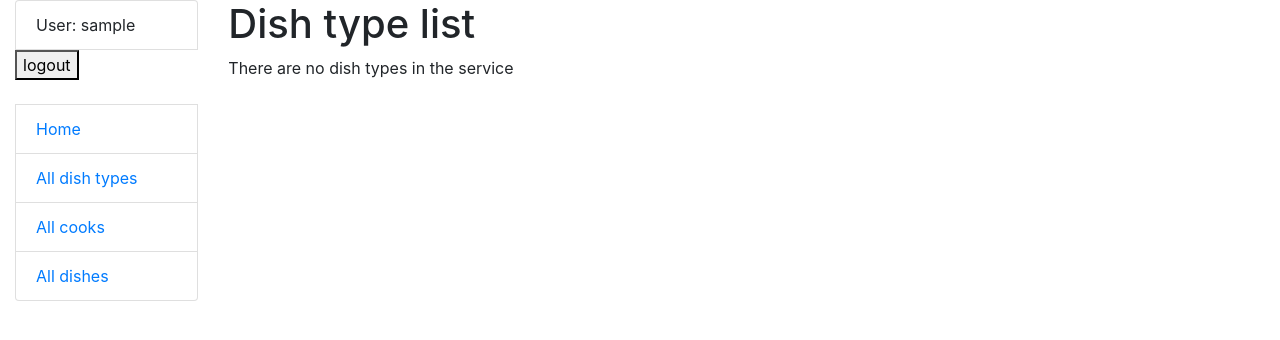
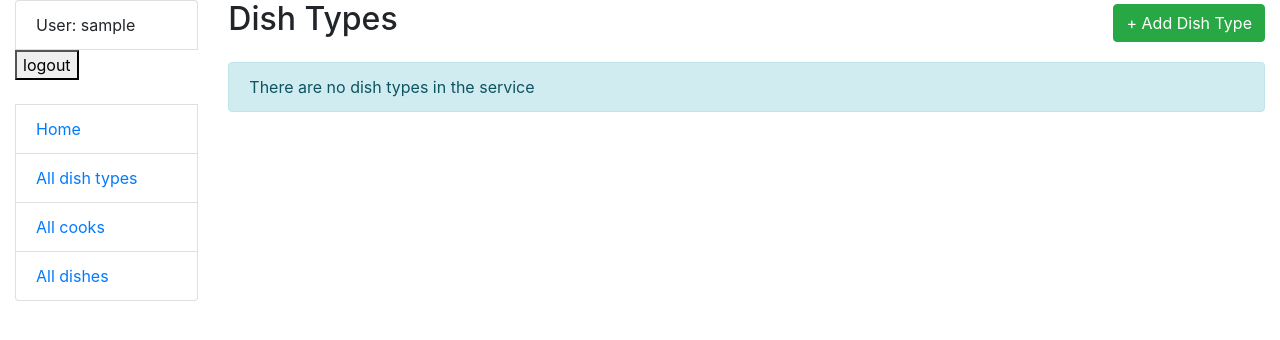
Before and after one commit to IvanYahodkin/kitchen-service, a Django app: page /dishtypes/ in a window 1280 px wide. Shown: the top 340 px of the page. Run offline with Django 5.2, Linux system fonts and the light colour scheme; the visitor is signed in with stand-in values (Sample User, id 1); data that the repository does not hold is empty.

Commit message:
add CRUD functionality for service entities

```diff
--- a/kitchen/urls.py
+++ b/kitchen/urls.py
@@ -1,16 +1,24 @@
 from django.urls import path
 
 from kitchen.views import index, DishTypeListView, CookListView, DishListView, DishDetailView, CookDetailView, \
-    DishTypeDetailView
+    DishTypeDetailView, DishTypeCreateView, DishCreateView, CookCreateView, DishTypeUpdateView, DishUpdateView, \
+    DishTypeDeleteView, DishDeleteView
 
 urlpatterns = [
     path("", index, name="index"),
     path("dishtypes/", DishTypeListView.as_view(), name="dish-type-list"),
     path("dishtypes/<int:pk>/", DishTypeDetailView.as_view(), name="dish-type-detail"),
+    path("dishtypes/create/", DishTypeCreateView.as_view(), name="dish-type-create"),
+    path("dishtypes/<int:pk>/update/", DishTypeUpdateView.as_view(), name="dish-type-update"),
+    path("dishtypes/<int:pk>/delete/", DishTypeDeleteView.as_view(), name="dish-type-delete"),
     path("cooks/", CookListView.as_view(), name="cook-list"),
     path("cooks/<int:pk>/", CookDetailView.as_view(), name="cook-detail"),
+    path("cooks/create/", CookCreateView.as_view(), name="cook-create"),
     path("dishes/", DishListView.as_view(), name="dish-list"),
     path("dishes/<int:pk>/", DishDetailView.as_view(), name="dish-detail"),
+    path("dishes/create/", DishCreateView.as_view(), name="dish-create"),
+    path("dishes/<int:pk>/update/", DishUpdateView.as_view(), name="dish-update"),
+    path("dishes/<int:pk>/delete/", DishDeleteView.as_view(), name="dish-delete"),
 ]
 
 app_name = "kitchen"
--- a/kitchen/views.py
+++ b/kitchen/views.py
@@ -2,8 +2,10 @@ from django.contrib.auth.decorators import login_required
 from django.contrib.auth.mixins import LoginRequiredMixin
 from django.http import HttpRequest, HttpResponse
 from django.shortcuts import render
+from django.urls import reverse_lazy
 from django.views import generic
 
+from kitchen.forms import CookCreationForm
 from kitchen.models import DishType, Dish, Cook
 
 
@@ -36,6 +38,24 @@ class DishTypeDetailView(LoginRequiredMixin, generic.DetailView):
     queryset = DishType.objects.prefetch_related("dishes")
 
 
+class DishTypeCreateView(LoginRequiredMixin, generic.CreateView):
+    model = DishType
+    success_url = reverse_lazy("kitchen:dish-type-list")
+    template_name = "kitchen/dish_type_form.html"
+    fields = "__all__"
+
+class DishTypeUpdateView(LoginRequiredMixin, generic.UpdateView):
+    model = DishType
+    success_url = reverse_lazy("kitchen:dish-type-list")
+    fields = "__all__"
+
+
+class DishTypeDeleteView(LoginRequiredMixin, generic.DeleteView):
+    model = DishType
+    success_url = reverse_lazy("kitchen:dish-type-list")
+    template_name = "kitchen/dish_type_confirm_delete.html"
+
+
 class CookListView(LoginRequiredMixin, generic.ListView):
     model = Cook
     paginate_by = 3
@@ -45,6 +65,11 @@ class CookDetailView(LoginRequiredMixin, generic.DetailView):
     model = Cook
 
 
+class CookCreateView(LoginRequiredMixin, generic.CreateView):
+    model = Cook
+    form_class = CookCreationForm
+
+
 class DishListView(LoginRequiredMixin, generic.ListView):
     model = Dish
     paginate_by = 3
@@ -52,3 +77,18 @@ class DishListView(LoginRequiredMixin, generic.ListView):
 
 class DishDetailView(LoginRequiredMixin, generic.DetailView):
     model = Dish
+
+class DishCreateView(LoginRequiredMixin, generic.CreateView):
+    model = Dish
+    success_url = reverse_lazy("kitchen:dish-list")
+    fields = "__all__"
+
+class DishUpdateView(LoginRequiredMixin, generic.UpdateView):
+    model = Dish
+    success_url = reverse_lazy("kitchen:dish-list")
+    fields = "__all__"
+
+
+class DishDeleteView(LoginRequiredMixin, generic.DeleteView):
+    model = Dish
+    success_url = reverse_lazy("kitchen:dish-list")
--- a/templates/kitchen/cook_list.html
+++ b/templates/kitchen/cook_list.html
@@ -4,6 +4,7 @@
   <h1>
     Cook list
   </h1>
+  <a href="{% url 'kitchen:cook-create' %}" class="btn btn-success">+ Add Cook</a>
 
   {% if cook_list %}
     <ul>
--- a/templates/kitchen/dish_type_list.html
+++ b/templates/kitchen/dish_type_list.html
@@ -1,19 +1,48 @@
-{% extends "base.html" %}
+{% extends 'base.html' %}
 
 {% block content %}
-  <h1>
-    Dish type list
-  </h1>
+  <div class="d-flex justify-content-between align-items-center mb-3">
+    <h2>Dish Types</h2>
+    <a href="{% url 'kitchen:dish-type-create' %}" class="btn btn-success">+ Add Dish Type</a>
+  </div>
 
   {% if dish_type_list %}
-    <ul>
-      {% for dish_type in dish_type_list %}
-        <li>
-          <a href="{% url 'kitchen:dish-type-detail' pk=dish_type.id %}">{{ dish_type.name }}</a>
-        </li>
-      {% endfor %}
-    </ul>
+    <div class="card">
+      <div class="table-responsive">
+        <table class="table align-items-center mb-0">
+          <thead>
+            <tr>
+              <th class="text-uppercase text-secondary text-xxs font-weight-bolder opacity-7">ID</th>
+              <th class="text-uppercase text-secondary text-xxs font-weight-bolder opacity-7">Name</th>
+              <th class="text-uppercase text-secondary text-xxs font-weight-bolder opacity-7">Actions</th>
+            </tr>
+          </thead>
+          <tbody>
+            {% for dish_type in dish_type_list %}
+              <tr>
+                <td class="ps-4">
+                  <p class="text-xs font-weight-bold mb-0">{{ dish_type.id }}</p>
+                </td>
+                <td>
+                  <div class="d-flex px-2 py-1">
+                    <div class="d-flex flex-column justify-content-center">
+                      <h6 class="mb-0 text-sm">
+                        <a href="{% url 'kitchen:dish-type-detail' pk=dish_type.id %}">{{ dish_type.name }}</a>
+                      </h6>
+                    </div>
+                  </div>
+                </td>
+                <td class="align-middle">
+                  <a href="{% url 'kitchen:dish-type-update' pk=dish_type.id %}" class="btn btn-sm btn-primary me-2">Update</a>
+                  <a href="{% url 'kitchen:dish-type-delete' pk=dish_type.id %}" class="btn btn-sm btn-danger">Delete</a>
+                </td>
+              </tr>
+            {% endfor %}
+          </tbody>
+        </table>
+      </div>
+    </div>
   {% else %}
-    <p>There are no dish types in the service</p>
+    <div class="alert alert-info">There are no dish types in the service</div>
   {% endif %}
-{% endblock %}
+{% endblock content %}
```
Also changed, not shown: kitchen/forms.py (added, +20 -0 lines), templates/kitchen/cook_form.html (added, +10 -0 lines), templates/kitchen/dish_confirm_delete.html (added, +13 -0 lines), templates/kitchen/dish_form.html (added, +10 -0 lines), templates/kitchen/dish_list.html (+49 -12 lines), templates/kitchen/dish_type_confirm_delete.html (added, +13 -0 lines), templates/kitchen/dish_type_form.html (added, +10 -0 lines).
